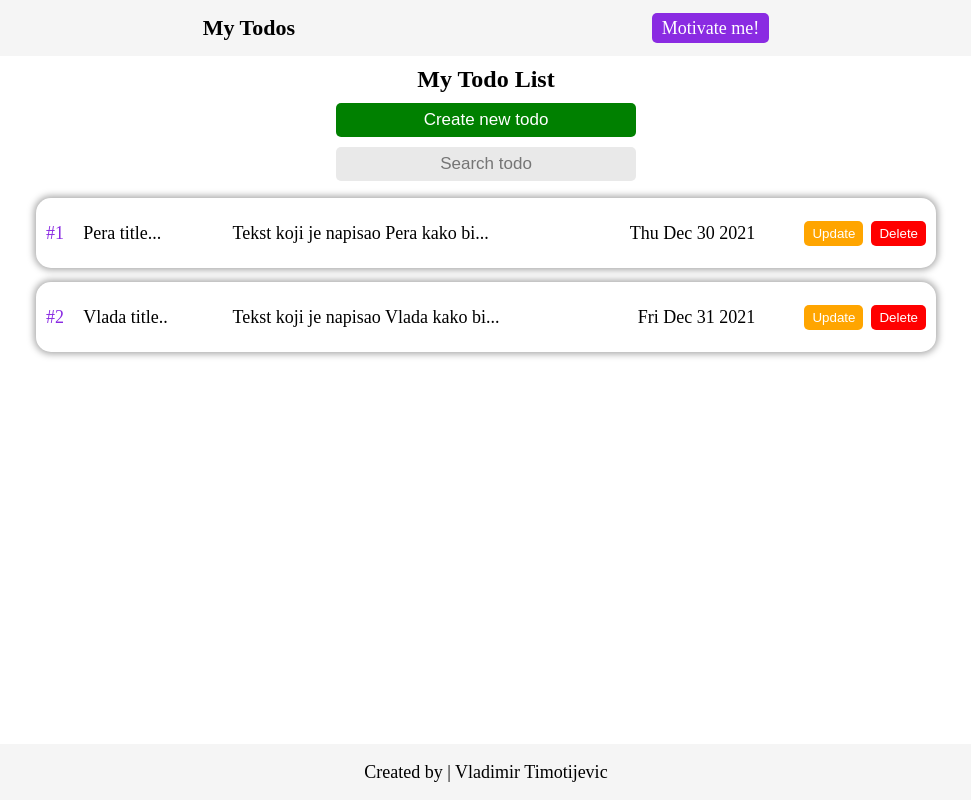
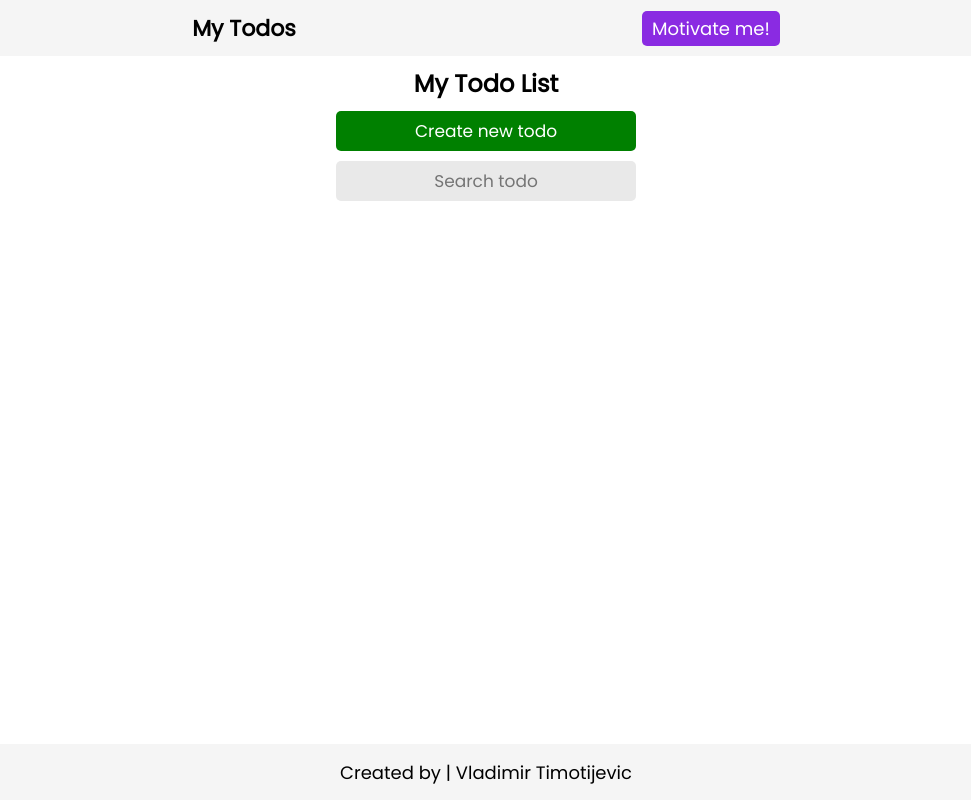
Before and after one commit to TimotijevicVlada/Todo_React_TypeScript-CRUD-, a React (Create React App) app: page / in a window 1280 px wide. Shown: the whole page, without its empty margins (154-1125 px from the left). Built offline with nearby package versions, Linux system fonts and the light colour scheme.

Commit message:
Deleting unnecessary things

```diff
--- a/public/index.html
+++ b/public/index.html
@@ -15,6 +15,8 @@
       user's mobile device or desktop. See https://developers.google.com/web/fundamentals/web-app-manifest/
     -->
     <link rel="manifest" href="%PUBLIC_URL%/manifest.json" />
+    <link rel="stylesheet" href="https://cdnjs.cloudflare.com/ajax/libs/font-awesome/5.15.2/css/all.min.css"/>
+    <link href="https://fonts.googleapis.com/css2?family=Inter:wght@100;200;300;500;600;700;800;900&family=Poppins&display=swap" rel="stylesheet">
     <!--
       Notice the use of %PUBLIC_URL% in the tags above.
       It will be replaced with the URL of the `public` folder during the build.
--- a/src/App.tsx
+++ b/src/App.tsx
@@ -6,8 +6,6 @@ import MotivationalMessage from "./components/MotivationalMessage";
 import Footer from "./components/Footer";
 
 const App: React.FC = () => {
-
-
 
   return (
     <Router>
--- a/src/components/CreateTodo.tsx
+++ b/src/components/CreateTodo.tsx
@@ -3,17 +3,10 @@ import { TodosProps } from "./types/Types";
 import { useFormik } from "formik";
 import { validate } from "../validation/Validation";
 
-
 type CreateProps = {
     todos: TodosProps[]
     setTodos: React.Dispatch<React.SetStateAction<TodosProps[]>>
     setCreateFormVisible: React.Dispatch<React.SetStateAction<boolean>>
-}
-
-type FormikProps = {
-    title: string;
-    description: string;
-    date: string;
 }
 
 const CreateTodo = ({ todos, setTodos, setCreateFormVisible }: CreateProps) => {
@@ -22,7 +15,7 @@ const CreateTodo = ({ todos, setTodos, setCreateFormVisible }: CreateProps) => {
     const formRef = useRef<HTMLFormElement>(null);
 
     //Function that exit the form when we click out of the form
-    //Insted of "React.MouseEvent<HTMLDivElement>" I put "any" because I couldn't solve the error.
+    //Insted of "React.MouseEvent<HTMLDivElement>" I put "any" because I couldn't solve the error with target
     const handleExit = (event: any) => {
             if (!formRef.current?.contains(event.target)) {
                 setCreateFormVisible(false);
@@ -37,7 +30,7 @@ const CreateTodo = ({ todos, setTodos, setCreateFormVisible }: CreateProps) => {
             date: "",
         },
         validate,
-        onSubmit: (values: FormikProps) => {
+        onSubmit: (values) => {
             setTodos([...todos, {
                 id: Math.random() * 10000,
                 title: values.title,
--- a/src/components/DeleteWindow.tsx
+++ b/src/components/DeleteWindow.tsx
@@ -12,7 +12,7 @@ const DeleteWindow = ({itemForDeleting, todos, setTodos, setDeleteWindowVisible}
 
     const deleteRef = useRef<HTMLDivElement>(null);
     //Function that exit the form when we click out of the form
-    //Insted of "React.MouseEvent<HTMLDivElement>" I put "any" because I couldn't solve the error.
+    //Insted of "React.MouseEvent<HTMLDivElement>" I put "any" because I couldn't solve the error with target
     const handleExit = (event: any) => {
             if (!deleteRef.current?.contains(event.target)) {
                 setDeleteWindowVisible(false);
--- a/src/components/Details.tsx
+++ b/src/components/Details.tsx
@@ -10,7 +10,7 @@ const Details = ({ detailsItem, setDetailsVisible }: DetailsProps) => {
 
     const detailsRef = useRef<HTMLDivElement>(null);
     //Function that exit the form when we click out of the form
-    //Insted of "React.MouseEvent<HTMLDivElement>" I put "any" because I couldn't solve the error.
+    //Insted of "React.MouseEvent<HTMLDivElement>" I put "any" because I couldn't solve the error with target
     const handleExit = (event: any) => {
         if (!detailsRef.current?.contains(event.target)) {
             setDetailsVisible(false);
--- a/src/components/Footer.tsx
+++ b/src/components/Footer.tsx
@@ -1,4 +1,4 @@
-import React from 'react'
+import React from 'react';
 
 const Footer = () => {
     return (
--- a/src/components/Todo.tsx
+++ b/src/components/Todo.tsx
@@ -38,10 +38,23 @@ const Todo = ({ todos, setTodos, setItemForUpdate, setUpdateFormVisible }: TodoP
         setDetailsVisible(true);
     }
 
+    //Handle complete
+    const completeHandler = (id: number) => {
+        setTodos(todos.map(item => {
+            if (item.id === id) {
+                return {
+                    ...item,
+                    completed: !item.completed
+                }
+            }
+            return item;
+        }))
+    }
+
     return (
         <div className='todos'>
             {todos.map((item, index) => (
-                <div key={item.id} className='todo'>
+                <div key={item.id} className={item.completed ? "todo completed" : "todo"}>
                     <div onClick={() => handleDetails(item.id)} className='todo_info'>
                         <span className='index'>#{index + 1}</span>
                         <span className='title'>{item.title}</span>
@@ -49,6 +62,7 @@ const Todo = ({ todos, setTodos, setItemForUpdate, setUpdateFormVisible }: TodoP
                         <span className='date'>{new Date(item.date).toDateString()}</span>
                     </div>
                     <div className='events'>
+                        <i onClick={() => completeHandler(item.id)} className='fas fa-check'></i>
                         <button onClick={() => handleUpdate(item.id)} className='update_btn'>Update</button>
                         <button onClick={() => handleDelete(item.id)} className='delete_btn'>Delete</button>
                     </div>
--- a/src/components/Todos.tsx
+++ b/src/components/Todos.tsx
@@ -6,21 +6,7 @@ import { TodosProps } from "./types/Types";
 
 const Todos = () => {
 
-    const [todos, setTodos] = useState<TodosProps[]>([{
-        id: 121412,
-        title: "Vlada title..",
-        description: "Tekst koji je napisao Vlada kako bi...",
-        date: "12.31.2021",
-        completed: false
-    },
-    {
-        id: 1231231,
-        title: "Pera title...",
-        description: "Tekst koji je napisao Pera kako bi...",
-        date: "12.30.2021",
-        completed: false
-    }]);
-
+    const [todos, setTodos] = useState<TodosProps[]>([]);
     const [crateFormVisible, setCreateFormVisible] = useState<boolean>(false);
     const [itemForUpdate, setItemForUpdate] = useState<TodosProps[]>([]);
     const [updateFormVisible, setUpdateFormVisible] = useState<boolean>(false);
--- a/src/components/UpdateTodo.tsx
+++ b/src/components/UpdateTodo.tsx
@@ -16,7 +16,7 @@ const UpdateTodo = ({ itemForUpdate, todos, setTodos, setUpdateFormVisible }: Up
     const formRef = useRef<HTMLFormElement>(null);
 
     //Function that exit the form when we click out of the form
-    //Insted of "React.MouseEvent<HTMLDivElement>" I put "any" because I couldn't solve the error.
+    //Insted of "React.MouseEvent<HTMLDivElement>" I put "any" because I couldn't solve the error with target
     const handleExit = (event: any) => {
             if (!formRef.current?.contains(event.target)) {
                 setUpdateFormVisible(false);
--- a/src/style/App.css
+++ b/src/style/App.css
@@ -3,6 +3,7 @@
           box-sizing: border-box;
   margin: 0;
   padding: 0;
+  font-family: "Poppins";
 }
 
 .App .navbar {
@@ -103,7 +104,7 @@
 
 .App .todos_wrapper .todos .todo .todo_info .index {
   width: 5%;
-  color: blueviolet;
+  color: green;
 }
 
 .App .todos_wrapper .todos .todo .todo_info .title {
@@ -127,6 +128,13 @@
   -webkit-box-pack: end;
       -ms-flex-pack: end;
           justify-content: flex-end;
+  -webkit-box-align: center;
+      -ms-flex-align: center;
+          align-items: center;
+}
+
+.App .todos_wrapper .todos .todo .events .fa-check {
+  color: green;
 }
 
 .App .todos_wrapper .todos .todo .events .update_btn {
@@ -136,6 +144,7 @@
   padding: 5px 8px;
   cursor: pointer;
   color: white;
+  margin-left: 8px;
 }
 
 .App .todos_wrapper .todos .todo .events .update_btn:hover {
@@ -154,6 +163,12 @@
 
 .App .todos_wrapper .todos .todo .events .delete_btn:hover {
   background-color: #fa3939;
+}
+
+.App .todos_wrapper .todos .completed {
+  -webkit-box-shadow: 0px 0px 7px 2px green;
+          box-shadow: 0px 0px 7px 2px green;
+  text-decoration: line-through;
 }
 
 .App .todos_wrapper .todos .delete_wrapper {
@@ -483,7 +498,7 @@
 
 .App .motivate .messages .msg .author {
   text-align: right;
-  color: orange;
+  color: green;
 }
 
 .App .footer {
--- a/src/style/App.scss
+++ b/src/style/App.scss
@@ -2,6 +2,7 @@
   box-sizing: border-box;
   margin: 0;
   padding: 0;
+  font-family: "Poppins";
 }
 .App {
   .navbar {
@@ -64,7 +65,7 @@
           padding-left: 10px;
           .index {
             width: 5%;
-            color: blueviolet;
+            color: green;
           }
           .title {
             width: 20%;
@@ -81,6 +82,10 @@
           width: 15%;
           display: flex;
           justify-content: flex-end;
+          align-items: center;
+          .fa-check {
+            color: green;
+          }
           .update_btn {
             background-color: orange;
             border: none;
@@ -88,6 +93,7 @@
             padding: 5px 8px;
             cursor: pointer;
             color: white;
+            margin-left: 8px;
             &:hover {
               background-color: rgb(247, 184, 67);
             }
@@ -105,6 +111,10 @@
             }
           }
         }
+      }
+      .completed {
+        box-shadow: 0px 0px 7px 2px green;
+        text-decoration: line-through;
       }
       .delete_wrapper {
         position: fixed;
@@ -309,7 +319,7 @@
         font-size: 18px;
         .author {
           text-align: right;
-          color: orange;
+          color: green;
         }
       }
     }
--- a/src/validation/Validation.ts
+++ b/src/validation/Validation.ts
@@ -7,7 +7,7 @@
 
  //Custom form validation
  export const validate = (values: ValidationProps) => {
-    //Here I need other solution for the inital value of error!!!!!
+    //Here I need other solution for "type" of errors!!!!!
     const errors: any = {}
 
     if (!values.title) {
```
Also changed, not shown: 1 other file (tests, documents, lock files or other folders).
